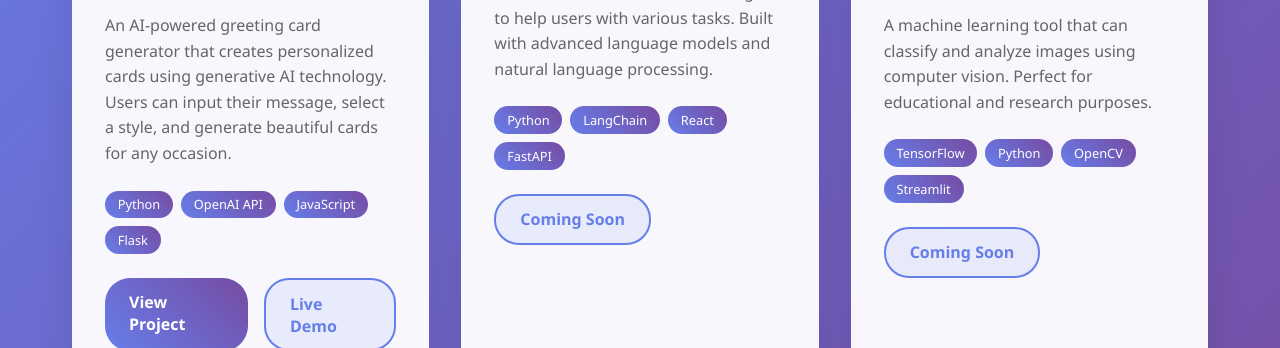
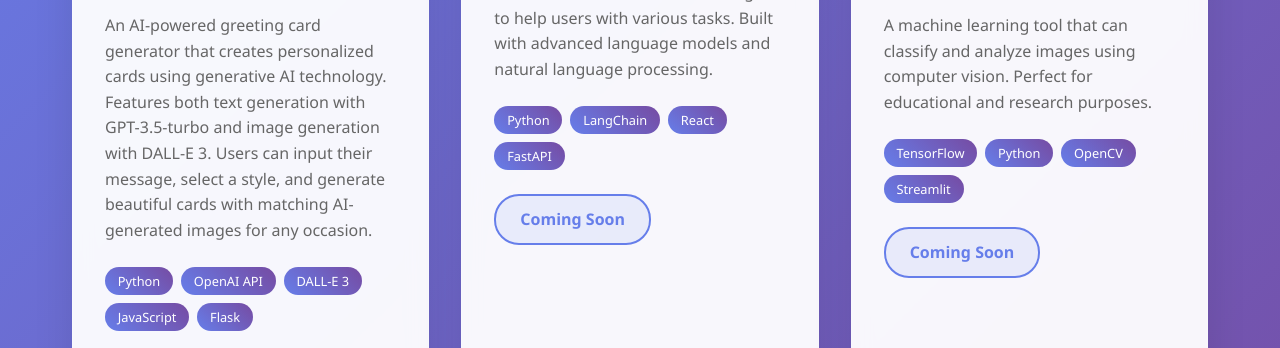
Before and after one commit to goodboyagi/goodboyagi.github.io, a plain HTML site: page projects.html in a window 1280 px wide. Shown: the part 452-800 px from the top of the page. Drawn offline with Linux system fonts and the light colour scheme.

Commit message:
Update projects page to highlight DALL-E 3 image generation feature

```diff
--- a/projects.html
+++ b/projects.html
@@ -225,11 +225,13 @@
                 <h3 class="project-title">Greeting Card Generator</h3>
                 <p class="project-description">
                     An AI-powered greeting card generator that creates personalized cards using generative AI technology.
-                    Users can input their message, select a style, and generate beautiful cards for any occasion.
+                    Features both text generation with GPT-3.5-turbo and image generation with DALL-E 3.
+                    Users can input their message, select a style, and generate beautiful cards with matching AI-generated images for any occasion.
                 </p>
                 <div class="project-tech">
                     <span class="tech-tag">Python</span>
                     <span class="tech-tag">OpenAI API</span>
+                    <span class="tech-tag">DALL-E 3</span>
                     <span class="tech-tag">JavaScript</span>
                     <span class="tech-tag">Flask</span>
                 </div>
```
